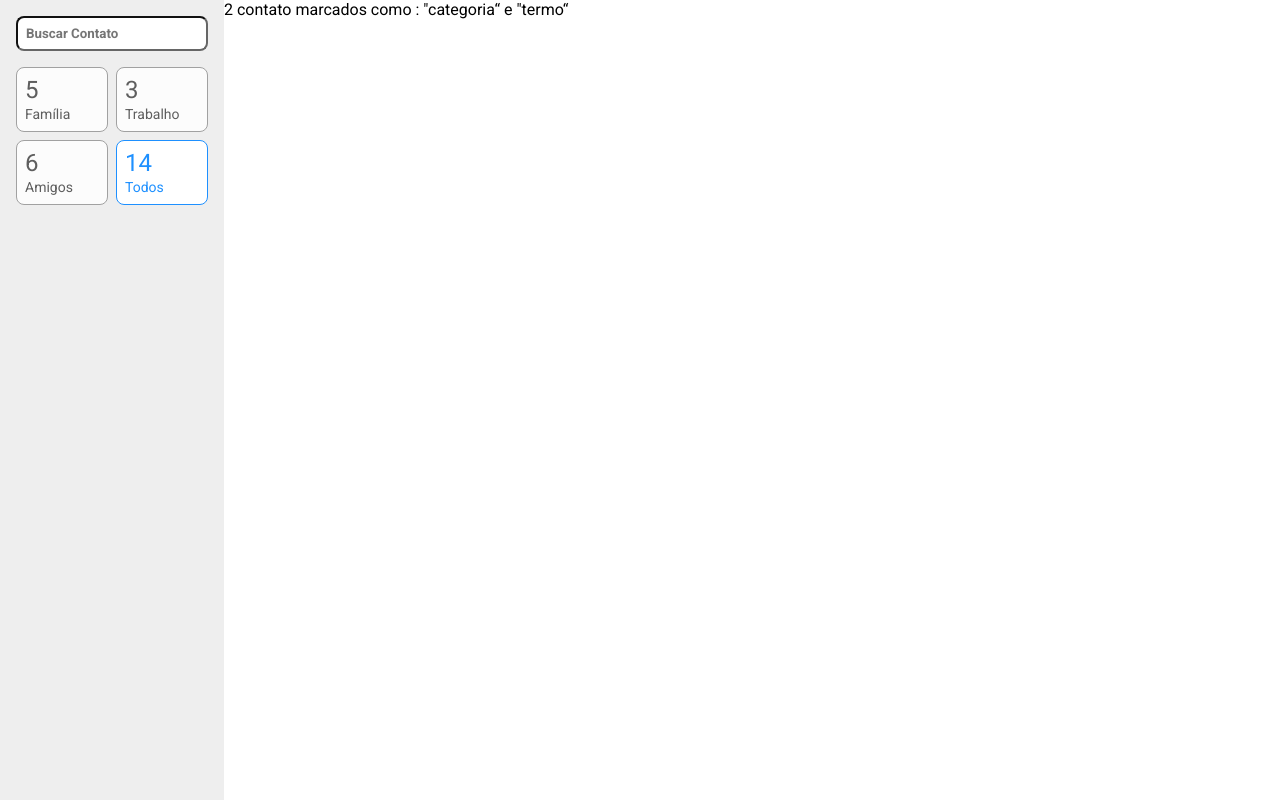
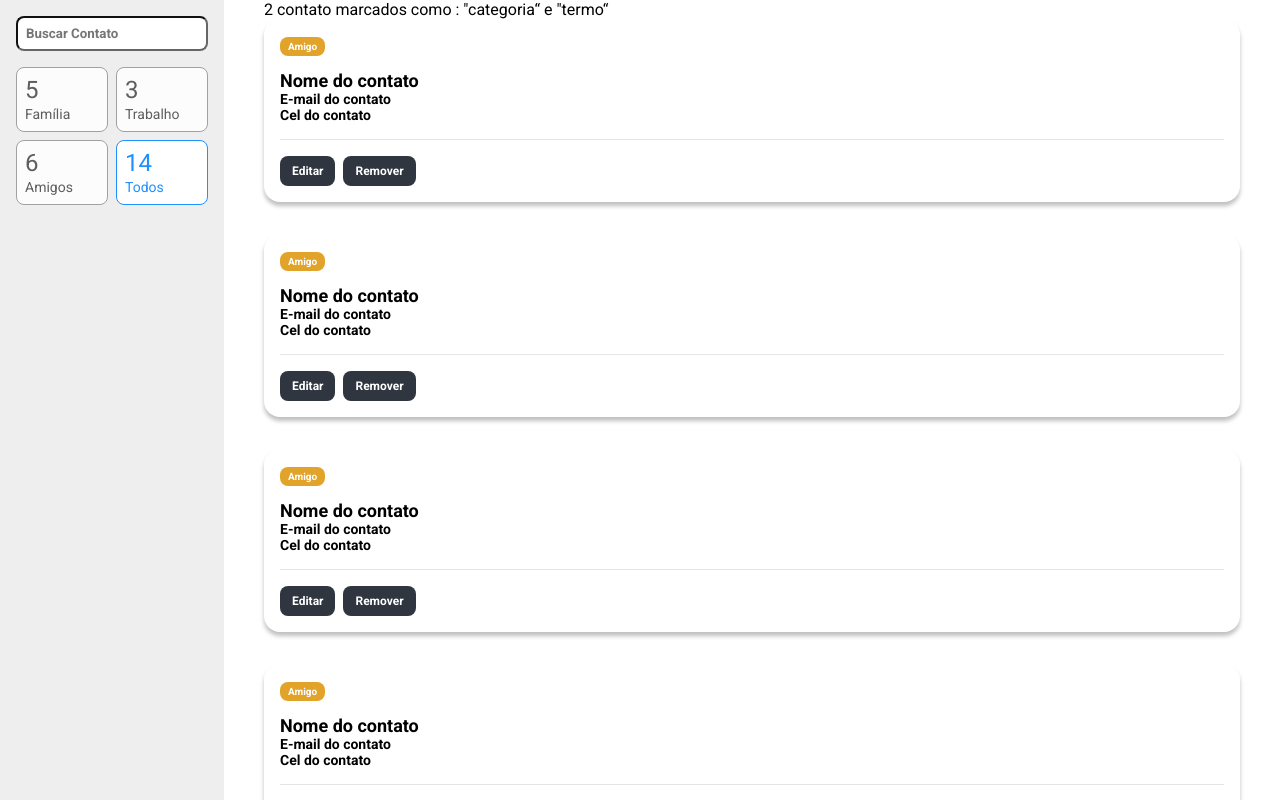
Before and after one commit to joao-carlos-dev/ListaDeContato, a React (Create React App) app: page / in a window 1280 px wide. Built offline with nearby package versions, Linux system fonts and the light colour scheme.

Commit message:
construindo o card de contato

```diff
--- /dev/null
+++ b/src/components/Contato/index.tsx
@@ -0,0 +1,16 @@
+import * as S from './styles'
+
+const Contato = () => (
+  <S.Card>
+    <S.Tag>Amigo</S.Tag>
+    <S.Nome>Nome do contato</S.Nome>
+    <S.Email>E-mail do contato</S.Email>
+    <S.Telefone>Cel do contato</S.Telefone>
+    <S.BarraAcoes>
+      <S.Botao>Editar</S.Botao>
+      <S.Botao>Remover</S.Botao>
+    </S.BarraAcoes>
+  </S.Card>
+)
+
+export default Contato
--- /dev/null
+++ b/src/components/Contato/styles.ts
@@ -0,0 +1,52 @@
+import styled from 'styled-components'
+
+export const Card = styled.div`
+  backround-color: #fcfcfc;
+  box-shadow: 0px 4px 4px rgba(0, 0, 0, 0.25);
+  padding: 16px;
+  margin-bottom: 32px;
+  border-radius: 16px;
+`
+
+export const Nome = styled.h3`
+  font-size: 18px;
+  font-weight: bold;
+  margin-top: 16px;
+`
+
+export const Email = styled.h4`
+  font-size: 14px;
+  font-weight: bold;
+`
+
+export const Telefone = styled.h4`
+  font-size: 14px;
+  font-weight: bold;
+  margin-bottom: 16px;
+`
+
+export const Tag = styled.span`
+  padding: 4px 8px;
+  color: #fff;
+  font-weight: bold;
+  font-size: 10px;
+  background-color: #e1a32a;
+  border-radius: 8px;
+`
+
+export const BarraAcoes = styled.div`
+  border-top: 1px solid rgba(0, 0, 0, 0.1);
+  padding-top: 16px;
+`
+
+export const Botao = styled.button`
+  font-weight: bold;
+  font-size: 12px;
+  color: #fff;
+  padding: 8px 12px;
+  border: none;
+  cursor: pointer;
+  background-color: #2f3640;
+  border-radius: 8px;
+  margin-right: 8px;
+`
--- a/src/containers/BarraLateral/ListaDeContato/index.tsx
+++ b/src/containers/BarraLateral/ListaDeContato/index.tsx
@@ -1,7 +1,27 @@
+import Contato from '../../../components/Contato'
+import { Container } from './styles'
+
 const ListaDeContato = () => (
-  <main>
+  <Container>
     <p>2 contato marcados como : &quot;categoria&ldquo; e &quot;termo&ldquo;</p>
-  </main>
+    <ul>
+      <li>
+        <Contato />
+      </li>
+      <li>
+        <Contato />
+      </li>
+      <li>
+        <Contato />
+      </li>
+      <li>
+        <Contato />
+      </li>
+      <li>
+        <Contato />
+      </li>
+    </ul>
+  </Container>
 )
 
 export default ListaDeContato
--- /dev/null
+++ b/src/containers/BarraLateral/ListaDeContato/styles.ts
@@ -0,0 +1,7 @@
+import styled from 'styled-components'
+
+export const Container = styled.main`
+  padding: 0 40px;
+  height: 100vh;
+  overflow-y: scroll;
+`
--- a/src/styles/index.ts
+++ b/src/styles/index.ts
@@ -6,6 +6,7 @@ const EstiloGlobal = createGlobalStyle`
     padding: 0;
     box-sizing: border-box;
     font-family: Roboto, sans-serif;
+    list-style: none;
   }
 `
 
```
